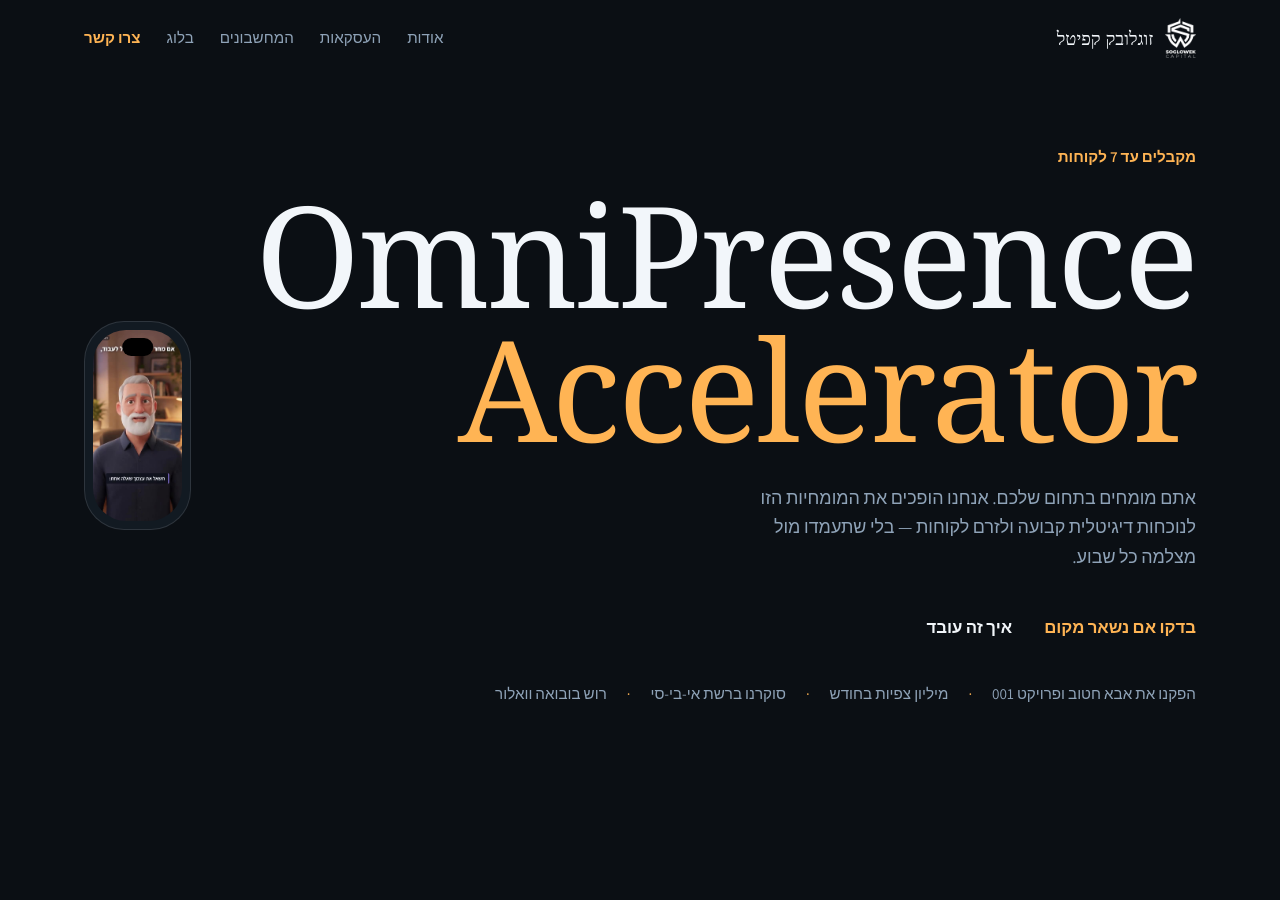
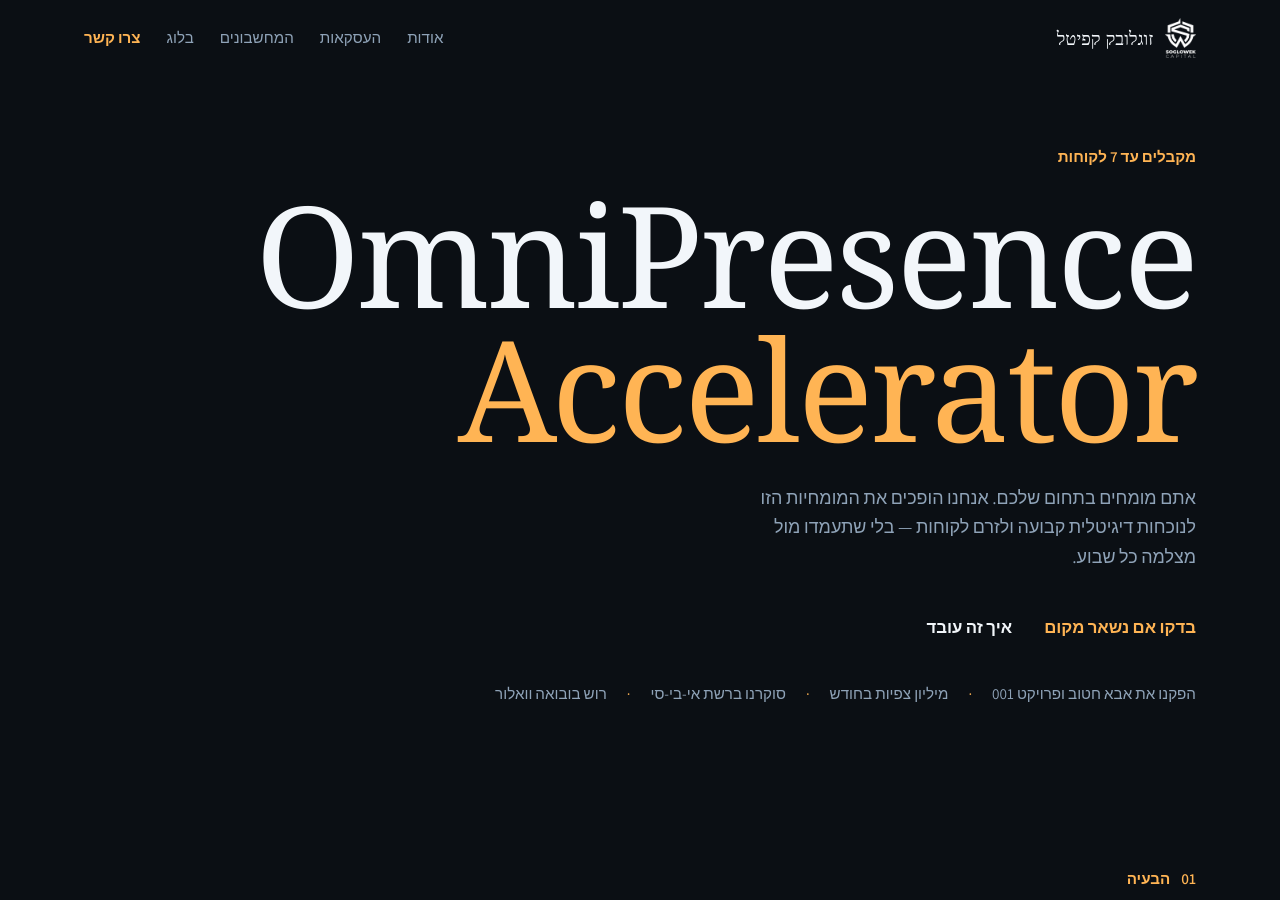
Before and after one commit to urisoglowek-ui/real_estate, a Jekyll site: the page built from content-offer.html, in a window 1280 px wide and 900 px high. Built offline with Jekyll 4.4.1, drawn with Linux system fonts in a browser that asks for light colours; some web fonts are replaced; some of the changed text lies outside the part shown; grey boxes are pictures that could not be loaded.

Commit message:
Add files via upload

```diff
--- a/content-offer.html
+++ b/content-offer.html
@@ -241,6 +241,12 @@
 .ag-m .stage{font-size:7.5px}.ag-m .stage-he{font-size:9px}.ag-m .core-s{font-size:7px}
 .ag-log span:nth-child(5){animation-delay:12s}.ag-log span:nth-child(6){animation-delay:15s}
 .ag-log span{animation-duration:18s}
+.solution{margin-top:clamp(56px,7vw,88px);padding-top:clamp(32px,4vw,48px);border-top:1px solid rgba(255,180,84,.35)}.solution .bighead{margin-top:12px}
+.hero .wrap{grid-template-columns:1fr}
+.qs{list-style:none;margin-top:14px}.qs li{position:relative;padding:5px 18px 5px 0;color:var(--white);font-size:1.08rem}.qs li::before{content:"";position:absolute;right:0;top:15px;width:7px;height:7px;border-radius:50%;background:var(--amber)}
+#problem{padding-bottom:0}#method{padding-top:clamp(48px,6vw,72px)}
+#method{padding-bottom:0}#examples{padding-top:clamp(56px,7vw,88px)}
+main section{padding-top:clamp(56px,7vw,88px);padding-bottom:clamp(28px,3.5vw,44px)}#problem{padding-bottom:0}#method{padding-top:clamp(48px,6vw,72px);padding-bottom:0}
 </style>
 </head><body>
 <script>document.documentElement.classList.add('js')</script>
@@ -272,22 +278,28 @@
     </div>
     <p class="proofline ov"><span>הפקנו את אבא חטוב ופרויקט 001</span><span>מיליון צפיות בחודש</span><span>סוקרנו ברשת אי-בי-סי</span><span>רוש בובואה וואלור</span></p>
   </div>
-  <div class="hero-phone ov"><div class="phone"><video src="/media/showcase/course-r3.mp4" poster="/media/showcase/course-r3.jpg" muted loop playsinline preload="none" aria-label="דוגמה לרילס"></video></div></div>
 </div></header>
 <section id="problem"><div class="wrap">
   <div class="head ov">
     <p class="label"><span class="n">01</span> הבעיה</p>
     <h2>אתם לא יכולים להיות גם המומחים וגם ערוץ המדיה</h2>
     <p>אתם יודעים שתוכן מביא לקוחות. אתם גם יודעים כמה הוא דורש: לכתוב, לצלם, לערוך, להעלות ולענות — כל יום, בכל רשת.</p>
+    <ul class="qs"><li>כמה פוסטים צריך להעלות היום?</li><li>כמה סטוריז?</li><li>כמה סרטונים ביוטיוב?</li><li>ואז להמיר את הכול לפורמט של לינקדאין ושל X — כל רשת בשפה, באורך ובמידות אחרים.</li></ul>
+    <p>וכמה זמן כל אחד מהם לוקח? יותר זמן ממה שיש לבעל עסק — כל יום מחדש.</p>
     <p>אז זה נדחה. שבוע בלי פוסט הופך לחודש, והקהל הולך למי שכן נמצא שם.</p>
   </div>
   <div class="points">
     <div class="panel point ov"><b>זמן.</b><span>תוכן טוב דורש שעות בכל שבוע — שעות שאין לכם.</span></div>
     <div class="panel point ov"><b>עקביות.</b><span>פוסט אחד בחודש לא בונה קהל. הרשתות מתגמלות את מי שמופיע כל יום.</span></div>
-    <div class="panel point ov"><b>מצלמה.</b><span>לא כולם רוצים לעמוד מול מצלמה כל שבוע — וזה בסדר.</span></div>
+    <div class="panel point ov"><b>מצלמה.</b><span>לא כולם רוצים לעמוד מול מצלמה כל שבוע — וזה בסדר. וגם מי שרוצה צריך ציוד, עורך, ושעות של צילום ועריכה. למי יש כל כך הרבה זמן?</span></div>
   </div>
   <p class="lede ov" style="margin-top:44px;max-width:60ch;font-size:1.15rem">ובינתיים, מתחרה שיודע פחות מכם מופיע להם בפיד כל יום — והוא זה שמקבל את הטלפון.</p>
   <p class="statement ov">הבעיה היא לא הידע שלכם. הבעיה היא שאי אפשר לנהל עסק ולהפעיל ערוץ מדיה במקביל — לבד.</p>
+  <div class="solution ov">
+    <p class="label">הפתרון</p>
+    <h3 class="bighead"><span dir="ltr">OmniPresence Accelerator</span> — <span class="hand">ערוץ המדיה שלכם, על טייס אוטומטי.</span></h3>
+    <p class="lede bighead-sub">המערכת לומדת אתכם, את המוצר שלכם ואת המתחרים — ואז כותבת, יוצרת ומעלה לרשתות החברתיות <b>88 יחידות תוכן בכל חודש</b>. בלי לנהל צוות, בלי לכתוב פוסטים ובלי לזכור להעלות סטורי. אתם רק מאשרים — וממשיכים לנהל את העסק.</p>
+  </div>
 </div></section>
 
 <section id="method"><div class="wrap">
```
